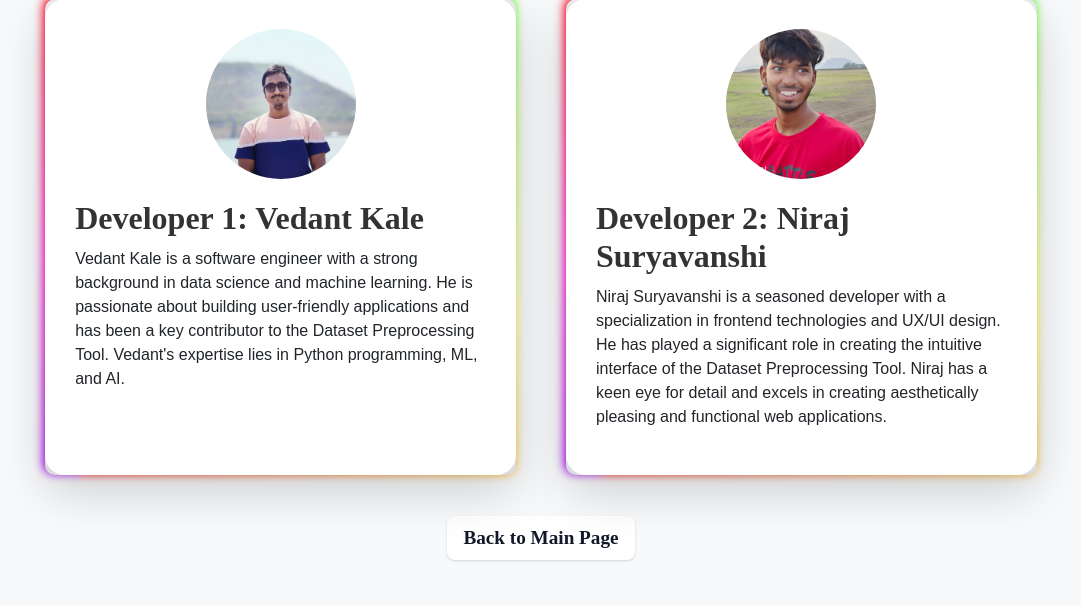
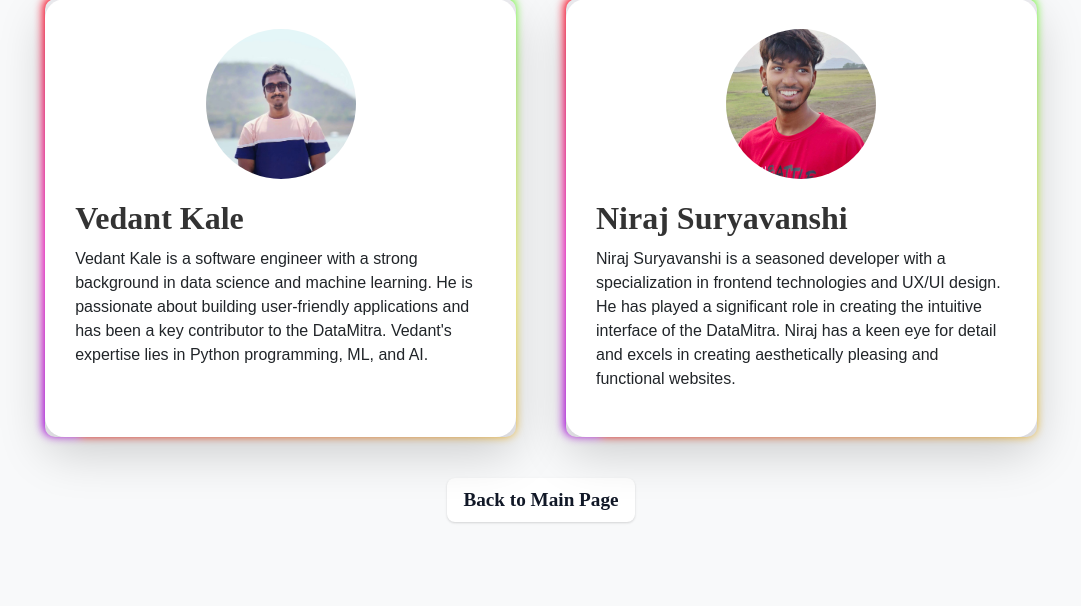
Before and after one commit to VedantKale106/DataMitra, a Flask app: page /about in a window 1280 px wide. Shown: the part 196-802 px from the top of the page, without its empty margins (99-1180 px from the left). After the commit the page ends 719 px from the top, so only its background shows below. Run offline with Flask 3, Linux system fonts and the light colour scheme; some libraries are stand-ins or nearby versions.

Commit message:
Update about.html

```diff
--- a/templates/about.html
+++ b/templates/about.html
@@ -161,13 +161,13 @@
         <div class="row justify-content-center">
             <div class="col-sm-12 col-md-5 d-flex flex-column card shadow-lg">
                 <img src="static\vedant.jpg" alt="Vedant Kale">
-                <h2>Developer 1: Vedant Kale</h2>
-                <p>Vedant Kale is a software engineer with a strong background in data science and machine learning. He is passionate about building user-friendly applications and has been a key contributor to the Dataset Preprocessing Tool. Vedant's expertise lies in Python programming, ML, and AI.</p>
+                <h2>Vedant Kale</h2>
+                <p>Vedant Kale is a software engineer with a strong background in data science and machine learning. He is passionate about building user-friendly applications and has been a key contributor to the DataMitra. Vedant's expertise lies in Python programming, ML, and AI.</p>
             </div>
             <div class="col-sm-12 col-md-5 d-flex flex-column card shadow-lg">
                 <img src="static\niraj.jpg" alt="Niraj Suryavanshi">
-                <h2>Developer 2: Niraj Suryavanshi</h2>
-                <p>Niraj Suryavanshi is a seasoned developer with a specialization in frontend technologies and UX/UI design. He has played a significant role in creating the intuitive interface of the Dataset Preprocessing Tool. Niraj has a keen eye for detail and excels in creating aesthetically pleasing and functional web applications.</p>
+                <h2>Niraj Suryavanshi</h2>
+                <p>Niraj Suryavanshi is a seasoned developer with a specialization in frontend technologies and UX/UI design. He has played a significant role in creating the intuitive interface of the DataMitra. Niraj has a keen eye for detail and excels in creating aesthetically pleasing and functional websites.</p>
             </div>
         </div>
         <center><a href="/" class="button-38 btn btn-primary mt-3">Back to Main Page</a></center>
```
